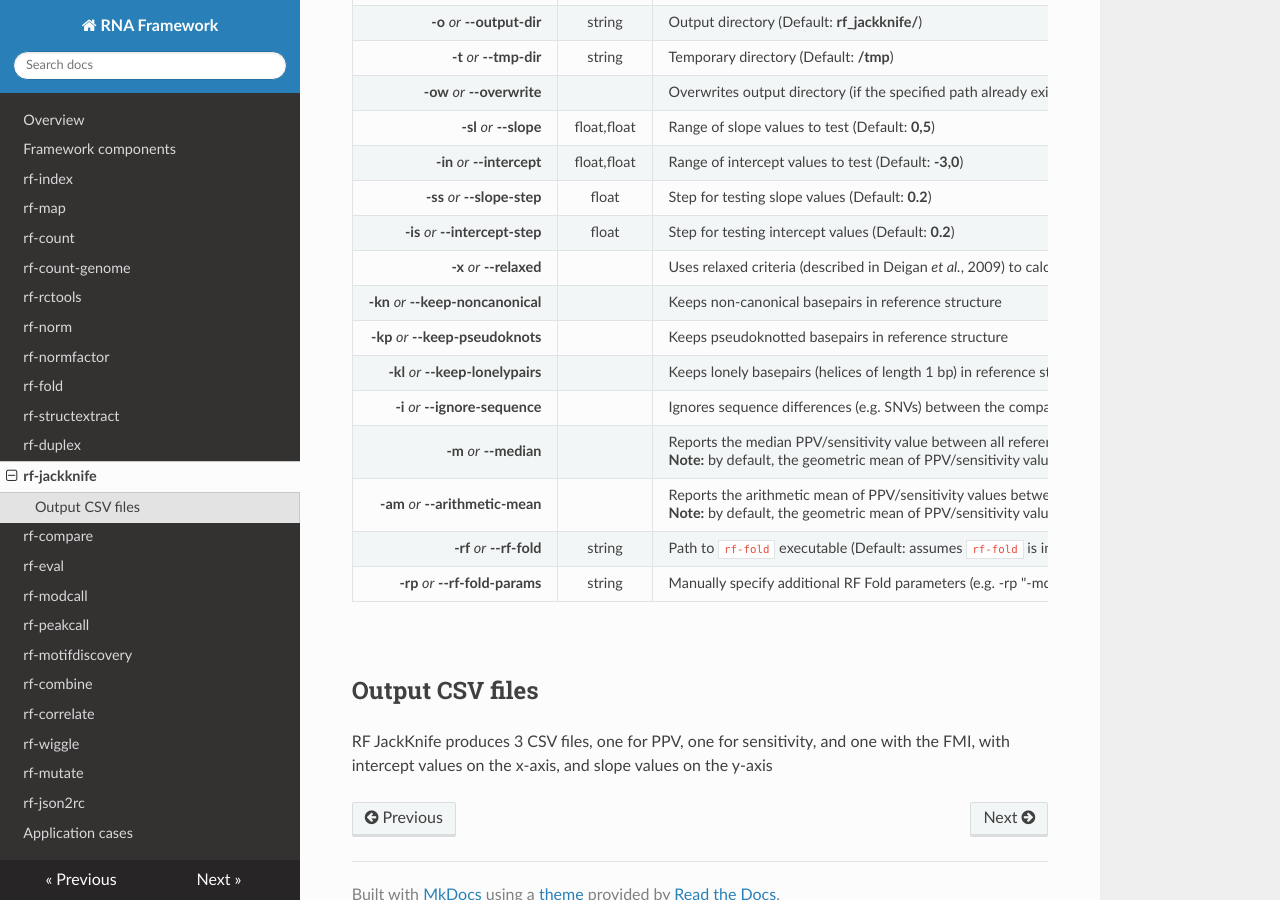
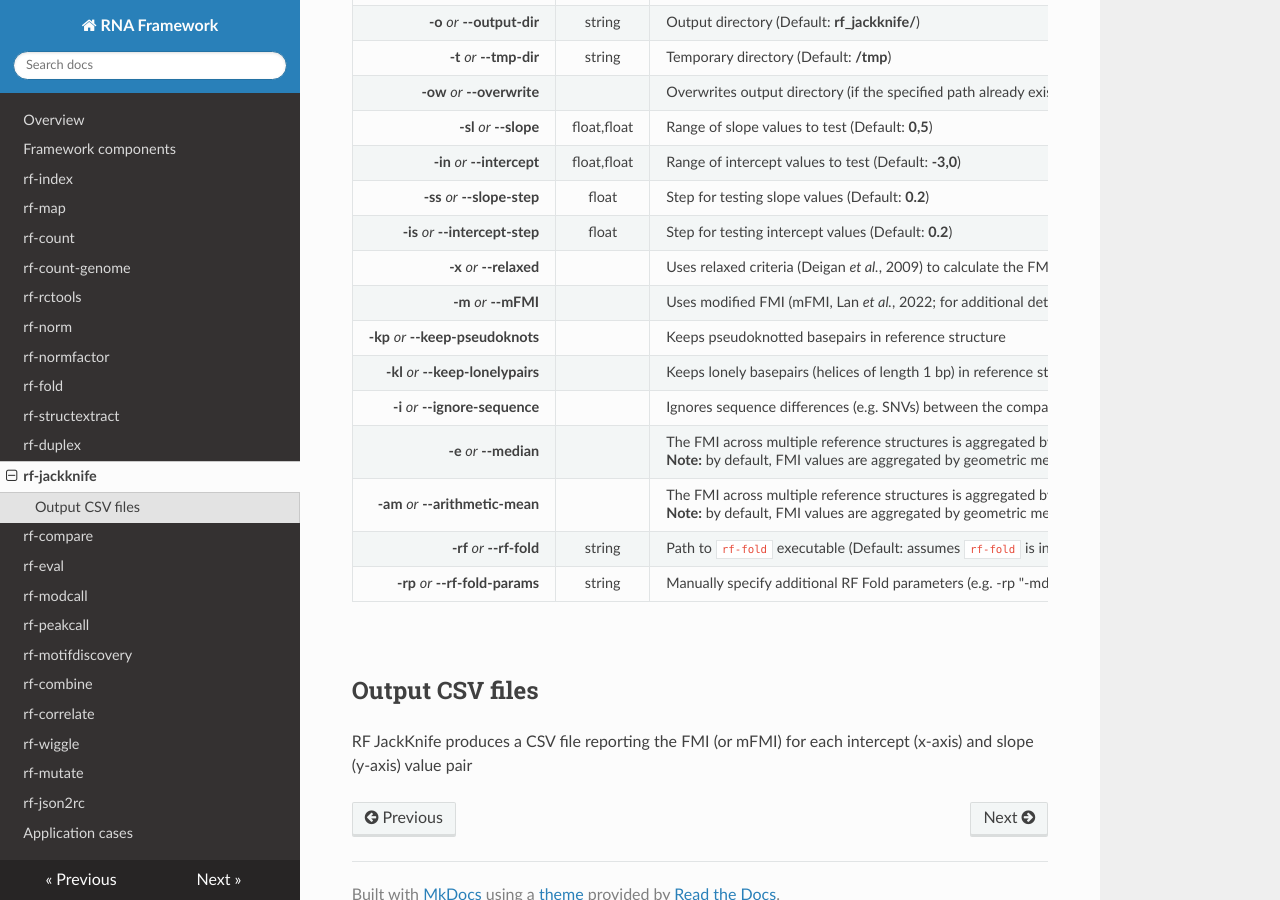
Before and after one commit to dincarnato/RNAFramework-docs, an MkDocs documentation site: the page built from docs/rf-jackknife.md, in a window 1280 px wide and 900 px high, scrolled down 1069 px. Built offline with MkDocs 1.6.1, drawn with Linux system fonts in a browser that asks for light colours; nearby versions of some CDN libraries; old or Windows-style settings are respelled for this version of MkDocs; some of the changed text lies outside the part shown.

````diff
--- a/docs/rf-jackknife.md
+++ b/docs/rf-jackknife.md
@@ -1,12 +1,12 @@
 The RF JackKnife takes one or more XML reactivity files, and a set of reference RNA structures in dotbracket notation, and iteratively calls ``rf-fold`` by tuning the slope and intercept folding parameters. This is useful to calibrate the folding parameters for a specific probing reagent or experiment type.<br/>
-It produces 3 CSV tables respectively containing the positive predictive value (PPV), sensitivity, and the FMI (Fowlkes-Mallows index, the geometric mean of PPV and sensitivity) for each slope/intercept pair.<br/>
+It produces a CSV table the FMI (Fowlkes-Mallows index, the geometric mean of PPV and sensitivity), or the mFMI (modified FMI, for additional details check the [Metrics](https://rnaframework-docs.readthedocs.io/en/latest/rf-compare/#metrics) section of RF Compare) for each slope/intercept pair.<br/>
 R can be used to easily generate heatmaps using these CSV tables:<br/>
 
 ```r
 library(gplots)
 library(RColorBrewer)
-csv<-read.csv("fmi.csv", sep = ";", check.names = FALSE)
-row.names(csv)<-csv$Mean
+csv<-read.csv("FMI.csv", sep = ";", check.names = FALSE)
+row.names(csv)<-csv$FMI
 csv<-csv[,-1]
 csv<-data.matrix(csv)
 heatmap.2(csv[nrow(csv):1,], col = rev(brewer.pal(11, "Spectral")), trace = "none", cellnote = round(csv[nrow(csv):1,], digits = 2), notecol = "black", Rowv = FALSE, Colv = FALSE, dendrogram = "none", xlab = "Intercept (kcal/mol)", ylab = "Slope (kcal/mol)", key = FALSE)
@@ -32,16 +32,16 @@ __-sl__ *or* __--slope__ | float,float | Range of slope values to test (Default:
 __-in__ *or* __--intercept__ | float,float | Range of intercept values to test (Default: __-3,0__)
 __-ss__ *or* __--slope-step__ | float | Step for testing slope values (Default: __0.2__)
 __-is__ *or* __--intercept-step__ | float | Step for testing intercept values (Default: __0.2__)
-__-x__ *or* __--relaxed__ | | Uses relaxed criteria (described in Deigan *et al.*, 2009) to calculate PPV and sensitivity
-__-kn__ *or* __--keep-noncanonical__ | | Keeps non-canonical basepairs in reference structure
+__-x__ *or* __--relaxed__ | | Uses relaxed criteria (Deigan *et al.*, 2009) to calculate the FMI
+__-m__ *or* __--mFMI__ | | Uses modified FMI (mFMI, Lan *et al.*, 2022; for additional details check the [Metrics](https://rnaframework-docs.readthedocs.io/en/latest/rf-compare/#metrics) section of RF Compare) instead of standard FMI to quantify the agreement between predicted and reference structure
 __-kp__ *or* __--keep-pseudoknots__ | | Keeps pseudoknotted basepairs in reference structure
 __-kl__ *or* __--keep-lonelypairs__ | | Keeps lonely basepairs (helices of length 1 bp) in reference structure
 __-i__ *or* __--ignore-sequence__ | | Ignores sequence differences (e.g. SNVs) between the compared structures
-__-m__ *or* __--median__ | | Reports the median PPV/sensitivity value between all reference structures<br/>__Note:__ by default, the geometric mean of PPV/sensitivity values is reported
-__-am__ *or* __--arithmetic-mean__ | | Reports the arithmetic mean of PPV/sensitivity values between all reference structures<br/>__Note:__ by default, the geometric mean of PPV/sensitivity values is reported
+__-e__ *or* __--median__ | | The FMI across multiple reference structures is aggregated by median<br/>__Note:__ by default, FMI values are aggregated by geometric mean
+__-am__ *or* __--arithmetic-mean__ | | The FMI across multiple reference structures is aggregated by arithmetic mean<br/>__Note:__ by default, FMI values are aggregated by geometric mean
 __-rf__ *or* __--rf-fold__ | string | Path to ``rf-fold`` executable (Default: assumes ``rf-fold`` is in PATH)
 __-rp__ *or* __--rf-fold-params__ | string | Manually specify additional RF Fold parameters (e.g. -rp "-md 500 -m 2")
 
 <br/>
 ## Output CSV files
-RF JackKnife produces 3 CSV files, one for PPV, one for sensitivity, and one with the FMI, with intercept values on the x-axis, and slope values on the y-axis
+RF JackKnife produces a CSV file reporting the FMI (or mFMI) for each intercept (x-axis) and slope (y-axis) value pair
````
Also changed, not shown: docs/rf-compare.md (+27 -1 lines).
